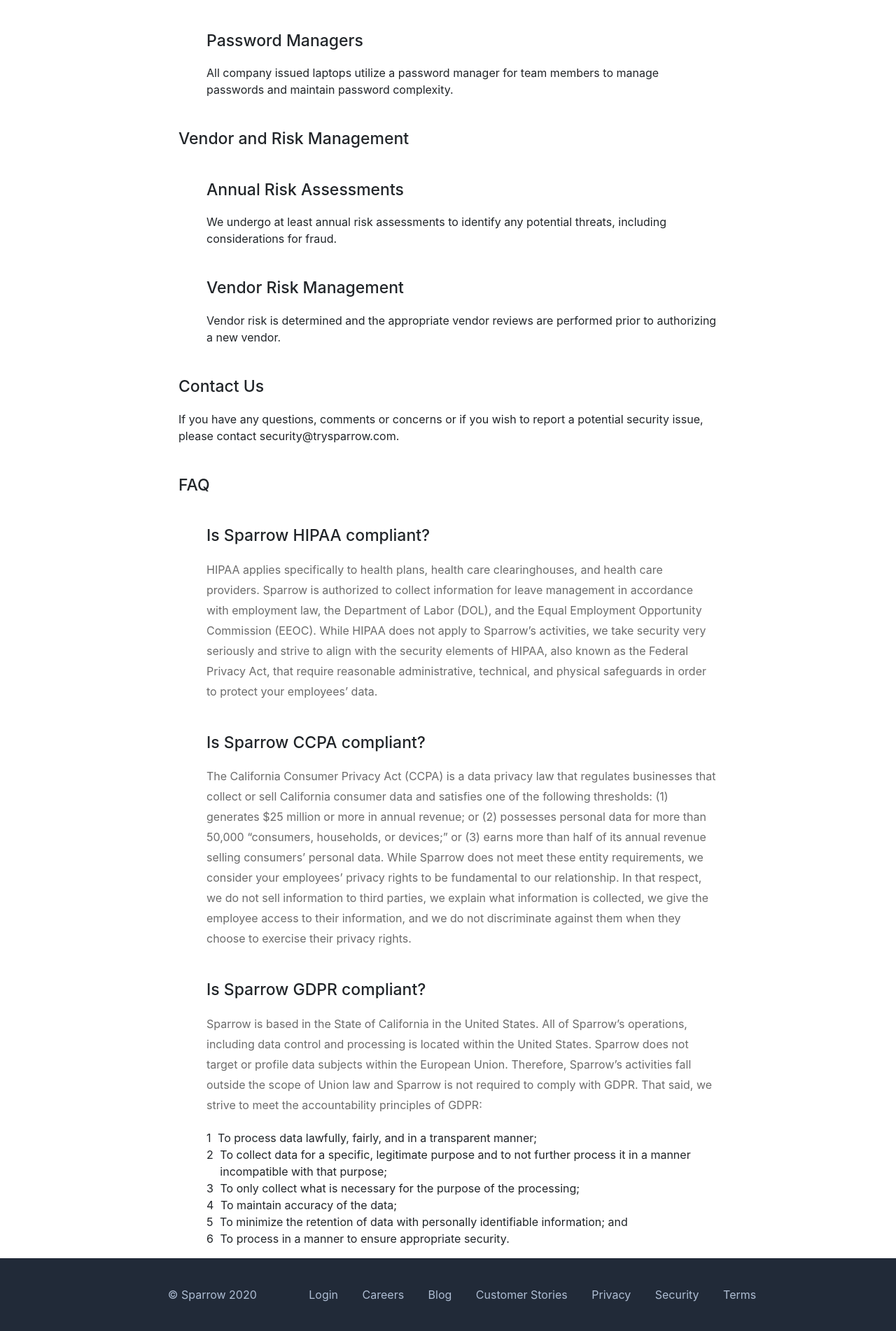
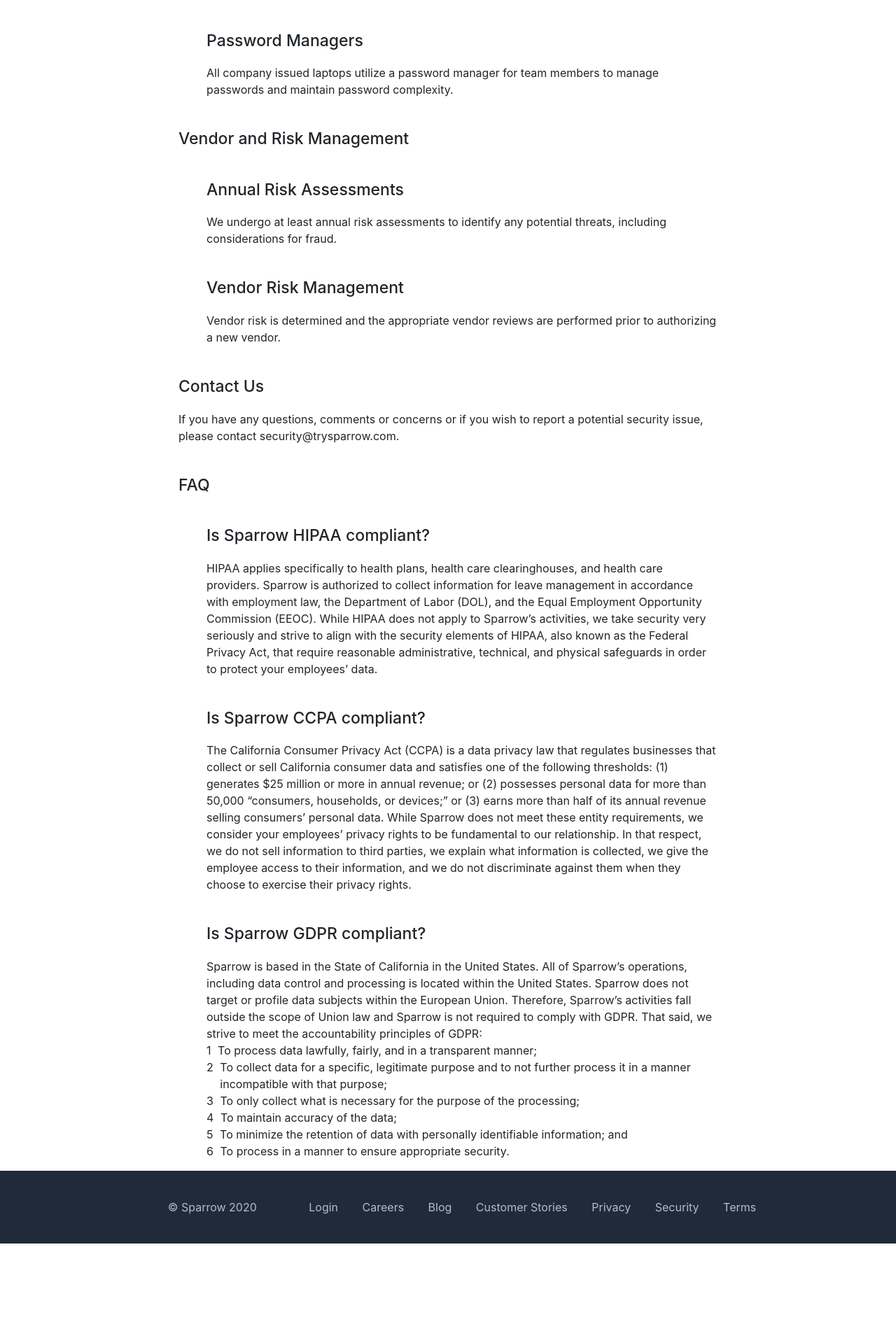
Before and after one commit to trysparrow/sparrow-landing, a Jekyll site: the page built from _securitypolicy/v1.html, in a window 1280 px wide. Shown: the part 3008-4910 px from the top of the page at 70% size. Built offline with Jekyll 4.4.1, drawn with Linux system fonts in a browser that asks for light colours; nearby versions of some CDN libraries; after the commit the page ends 4785 px from its top, so only the background shows below that.

Commit message:
remove <p>'s from document

```diff
--- a/_securitypolicy/v1.html
+++ b/_securitypolicy/v1.html
@@ -7,9 +7,9 @@
 ---
 
 <style type="text/css">
- ul {
+ul {
   list-style-type: none;
- }
+}
 </style>
 
 <h1>Organizational Security</h1>
@@ -124,15 +124,15 @@
 <ul>
   <li>
     <h2>Is Sparrow HIPAA compliant?</h2>
-    <p>HIPAA applies specifically to health plans, health care clearinghouses, and health care providers. Sparrow is authorized to collect information for leave management in accordance with employment law, the Department of Labor (DOL), and the Equal Employment Opportunity Commission (EEOC). While HIPAA does not apply to Sparrow’s activities, we take security very seriously and strive to align with the security elements of HIPAA, also known as the Federal Privacy Act, that require reasonable administrative, technical, and physical safeguards in order to protect your employees’ data.</p>
+    HIPAA applies specifically to health plans, health care clearinghouses, and health care providers. Sparrow is authorized to collect information for leave management in accordance with employment law, the Department of Labor (DOL), and the Equal Employment Opportunity Commission (EEOC). While HIPAA does not apply to Sparrow’s activities, we take security very seriously and strive to align with the security elements of HIPAA, also known as the Federal Privacy Act, that require reasonable administrative, technical, and physical safeguards in order to protect your employees’ data.
   </li>
   <li>
     <h2>Is Sparrow CCPA compliant?</h2>
-    <p>The California Consumer Privacy Act (CCPA) is a data privacy law that regulates businesses that collect or sell California consumer data and satisfies one of the following thresholds: (1) generates $25 million or more in annual revenue; or (2) possesses personal data for more than 50,000 “consumers, households, or devices;” or (3) earns more than half of its annual revenue selling consumers’ personal data. While Sparrow does not meet these entity requirements, we consider your employees’ privacy rights to be fundamental to our relationship. In that respect, we do not sell information to third parties, we explain what information is collected, we give the employee access to their information, and we do not discriminate against them when they choose to exercise their privacy rights.</p>
+    The California Consumer Privacy Act (CCPA) is a data privacy law that regulates businesses that collect or sell California consumer data and satisfies one of the following thresholds: (1) generates $25 million or more in annual revenue; or (2) possesses personal data for more than 50,000 “consumers, households, or devices;” or (3) earns more than half of its annual revenue selling consumers’ personal data. While Sparrow does not meet these entity requirements, we consider your employees’ privacy rights to be fundamental to our relationship. In that respect, we do not sell information to third parties, we explain what information is collected, we give the employee access to their information, and we do not discriminate against them when they choose to exercise their privacy rights.
   </li>
   <li>
     <h2>Is Sparrow GDPR compliant?</h2>
-    <p>Sparrow is based in the State of California in the United States. All of Sparrow’s operations, including data control and processing is located within the United States. Sparrow does not target or profile data subjects within the European Union. Therefore, Sparrow’s activities fall outside the scope of Union law and Sparrow is not required to comply with GDPR. That said, we strive to meet the accountability principles of GDPR:</p>
+    Sparrow is based in the State of California in the United States. All of Sparrow’s operations, including data control and processing is located within the United States. Sparrow does not target or profile data subjects within the European Union. Therefore, Sparrow’s activities fall outside the scope of Union law and Sparrow is not required to comply with GDPR. That said, we strive to meet the accountability principles of GDPR:
     <ol>
       <li>To process data lawfully, fairly, and in a transparent manner;</li>
       <li>To collect data for a specific, legitimate purpose and to not further process it in a manner incompatible with that purpose;</li>
```
